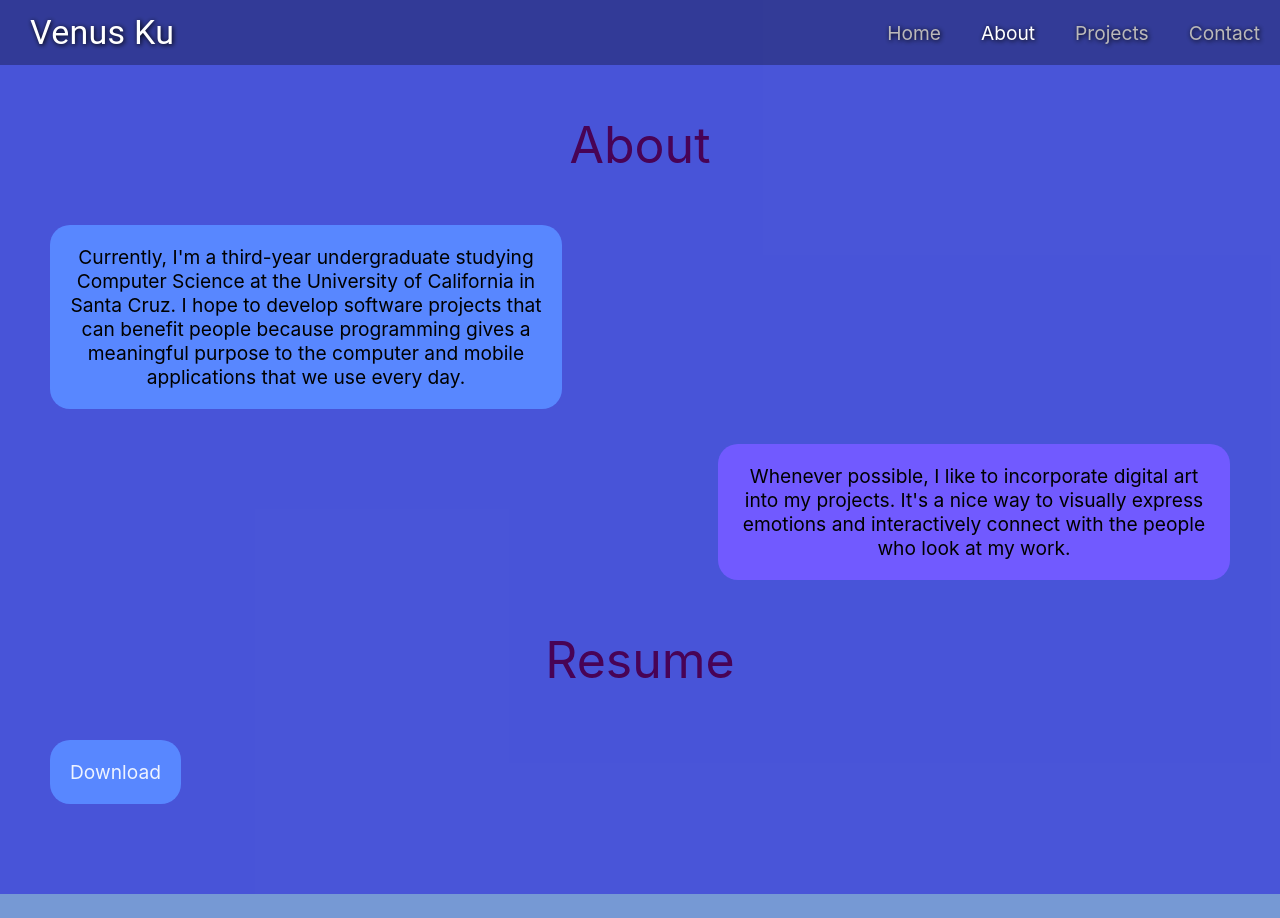
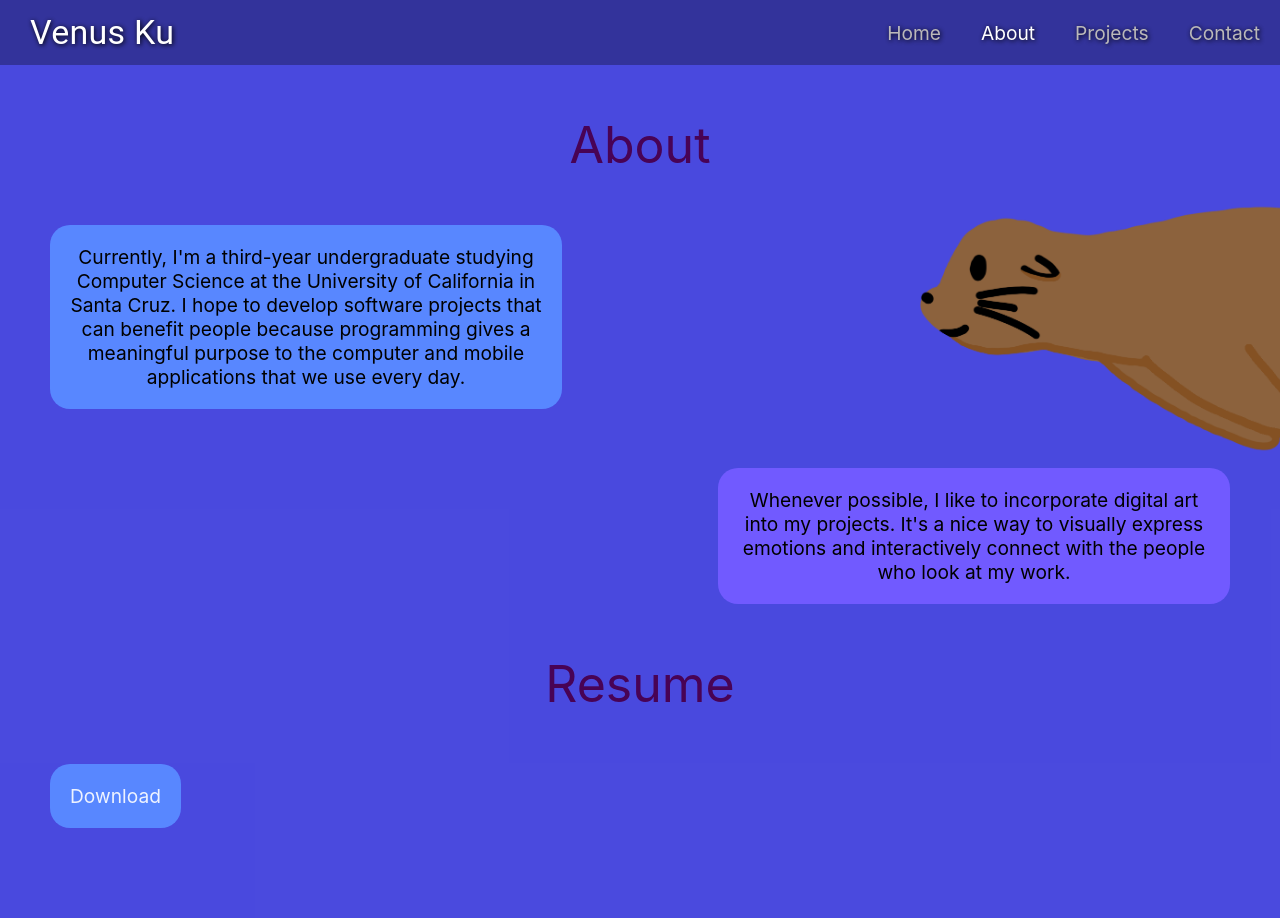
Before and after one commit to venuswku/venuswku.github.io, a React (Create React App) app: page /about in a window 1280 px wide. Before the commit the page ends 894 px from the top, so only its background shows below. Built offline with nearby package versions, Linux system fonts and the light colour scheme.

Commit message:
added sea lion to background of about page

```diff
--- a/src/Pages/About.css
+++ b/src/Pages/About.css
@@ -1,6 +1,19 @@
+body {
+    background: rgba(49, 49, 218, 0.65);
+}
 .about {
     padding: 65px 50px 7%;
     background: rgba(49, 49, 218, 0.65);
+    position: relative;
+    overflow: hidden;
+}
+
+.sea-lion {
+    width: 45%;
+    transform: scaleX(-1);
+    position: absolute;
+    z-index: 0;
+    margin-left: 68%;
 }
 
 .heading {
@@ -44,7 +57,7 @@
     padding: 20px;
     border-radius: 20px;
     text-align: center;
-    margin-bottom: 3%;
+    margin-bottom: 5%;
 }
 
 .purple-section {
@@ -56,4 +69,6 @@
     text-align: center;
     margin-left: auto;
     margin-right: 0;
+    position: relative;
+    z-index: 1;
 }
--- a/src/Pages/About.js
+++ b/src/Pages/About.js
@@ -1,9 +1,12 @@
 import React from 'react';
 import './About.css';
+import { ReactComponent as SeaLionBody } from '../Assets/SeaLionBody.svg';
+import { ReactComponent as SeaLionBodyContent } from '../Assets/SeaLionBodyContent.svg';
 
 function About() {
     return (
         <div className="about">
+            <SeaLionBodyContent className="sea-lion" />
             <p className="heading">About</p>
             <div className="blue-section">
                 Currently, I'm a third-year undergraduate studying Computer Science at the University of California in Santa Cruz.
--- a/src/Pages/Projects.css
+++ b/src/Pages/Projects.css
@@ -1,6 +1,7 @@
 .projects {
     padding: 65px 50px 7%;
     background: rgba(45, 54, 182, 0.85);
+    overflow: hidden;
 }
 
 .octopus {
@@ -80,6 +81,8 @@
 iframe {
     border-radius: 20px;
     margin-top: 5%;
+    position: relative;
+    z-index: 1;
 }
 .mom {
     width: 40%;
```
Also changed, not shown: src/Assets/SeaLionBodyContent.svg (added).
